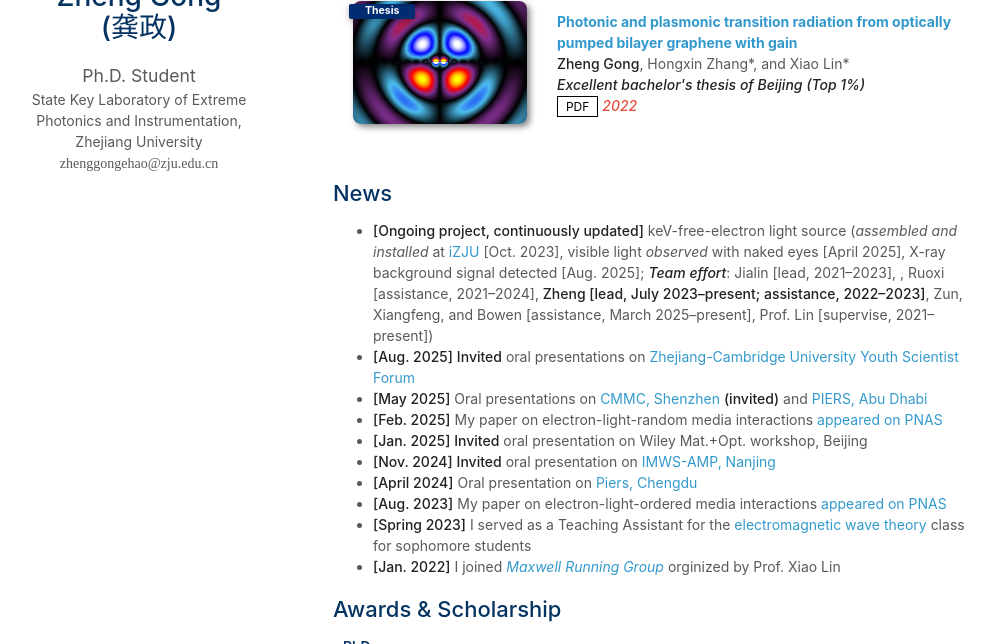
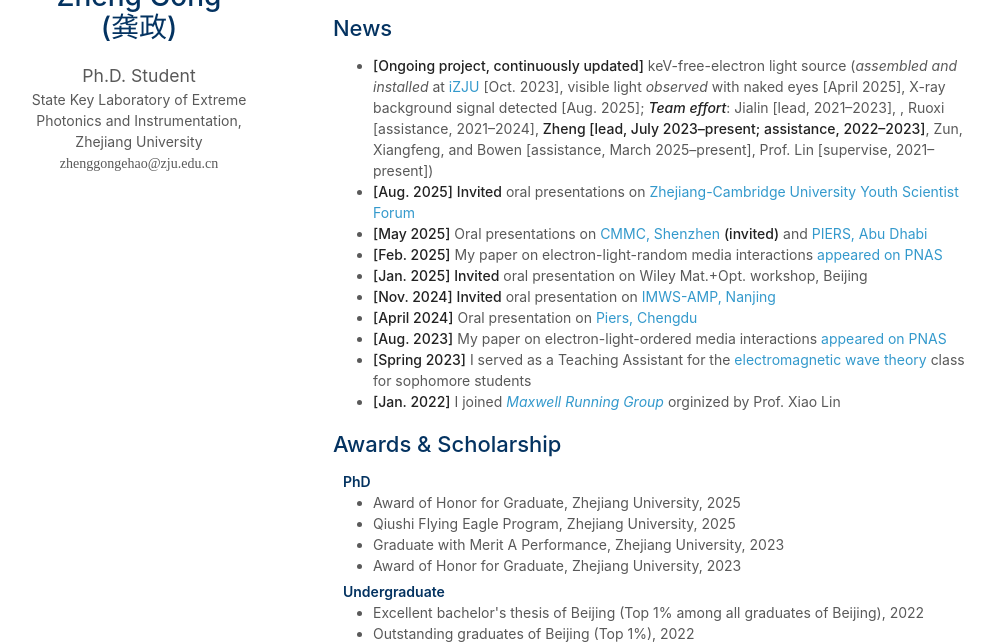
Before and after one commit to zhenggongehao/zhenggongehao.github.io, a Jekyll site: the page built from index.md, in a window 1280 px wide and 900 px high, scrolled down 975 px, cut to the strip 256-900 px from the top of the window. Shown: the whole strip, without its empty margins (137-1132 px from the left). Built offline with Jekyll 4.4.1, drawn with Linux system fonts in a browser that asks for light colours; nearby versions of some CDN libraries; a style sheet for code colours, icons or effects is not loaded; our own code applies the rules of GitHub Pages for plain Markdown files.

Commit message:
更新文档

```diff
--- a/_data/publications.yml
+++ b/_data/publications.yml
@@ -36,13 +36,3 @@ main:
     data: https://doi.org/10.5281/zenodo.16787458
     image: ./assets/img/DirectionalTR6.png
     notes: 2025
-
-  - title: Photonic and plasmonic transition radiation from optically pumped bilayer graphene with gain
-    authors: <strong>Zheng Gong</strong>, Hongxin Zhang*, and Xiao Lin*
-    conference_short: Thesis
-    conference: <strong>Excellent bachelor's thesis of Beijing (Top 1%)</strong>
-    pdf: ./assets/files/（已压缩）github_论文合订版2.pdf
-    data:
-    bibtex:
-    image: ./assets/img/bilayerGraphene2.png
-    notes: 2022
```
